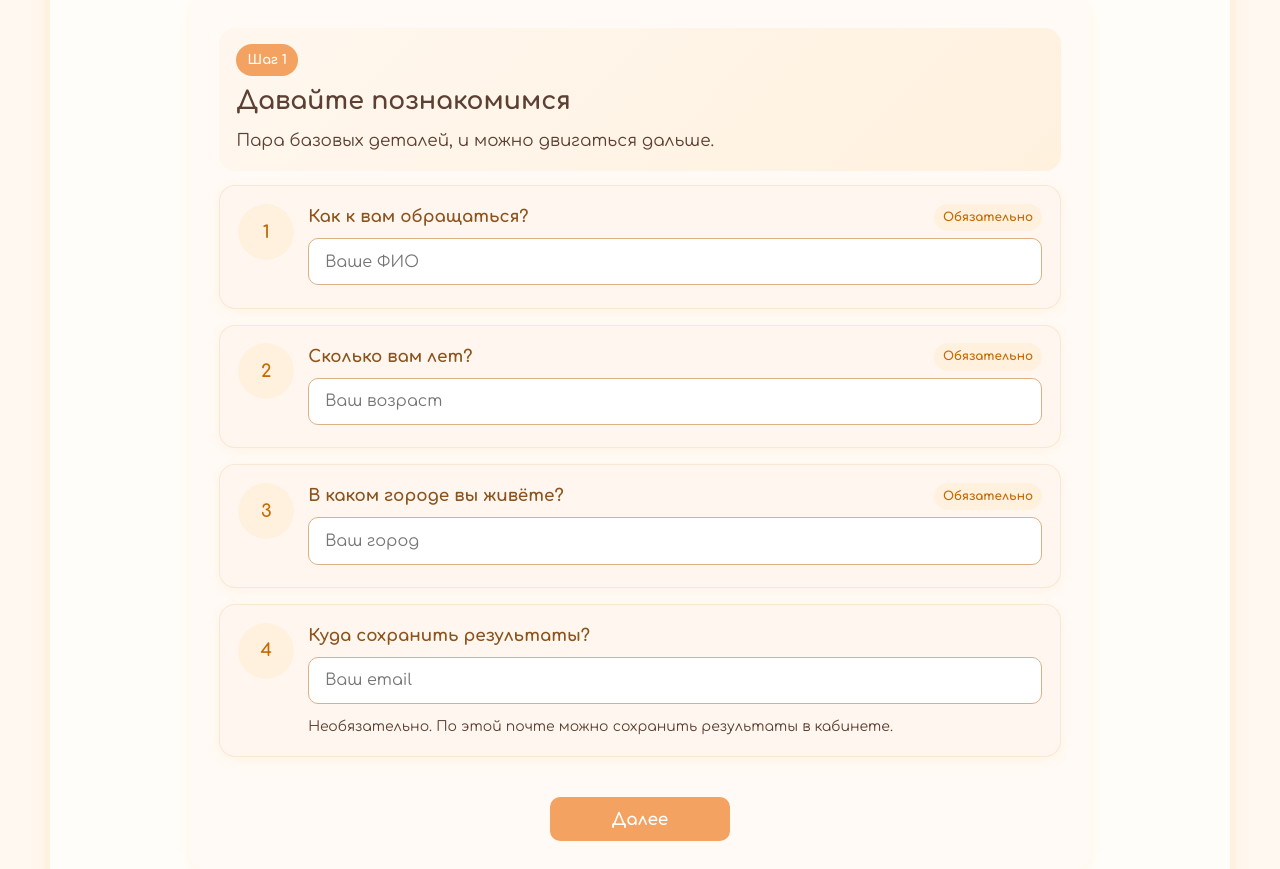
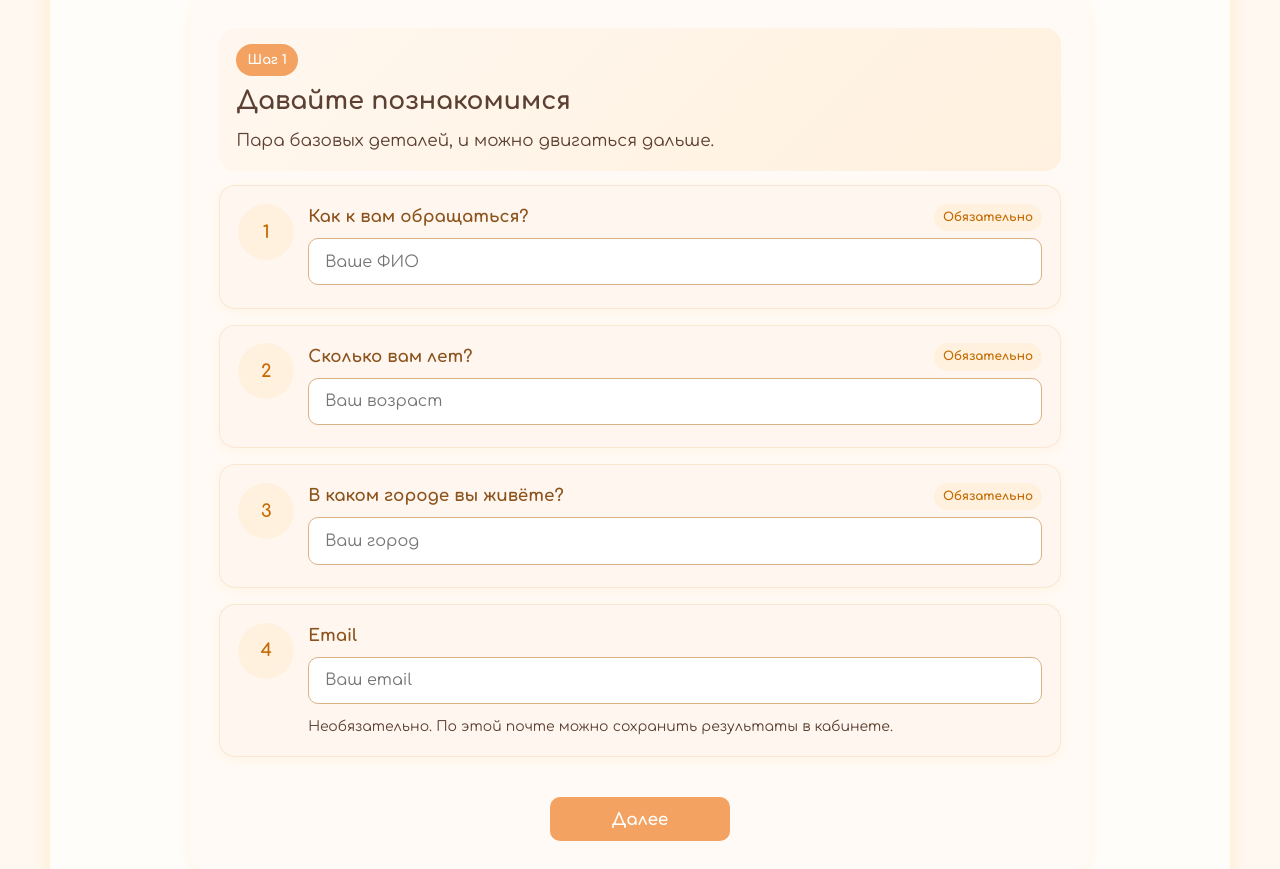
Before and after one commit to ari-pop/lapki_project, a Django app: page /questionnaire/ in a window 1280 px wide. Shown: the part 409-1278 px from the top of the page. Run offline with Django 5.2, Linux system fonts and the light colour scheme.

Commit message:
Update owner_questionnaire.html

```diff
--- a/shelter/templates/shelter/owner_questionnaire.html
+++ b/shelter/templates/shelter/owner_questionnaire.html
@@ -302,7 +302,15 @@
     const submitBtn = document.getElementById('quiz-submit');
     const progressBar = document.getElementById('quiz-progress-bar');
     const validationMessage = document.getElementById('quiz-validation-message');
+    const contactEmailField = form.elements.namedItem('contact_email');
     let currentStep = 0;
+
+    if (contactEmailField) {
+      const emailLabel = form.querySelector('label[for="' + contactEmailField.id + '"]');
+      if (emailLabel) {
+        emailLabel.textContent = 'Email';
+      }
+    }
 
     function validateStep(stepIndex) {
       const section = sections[stepIndex];
```
